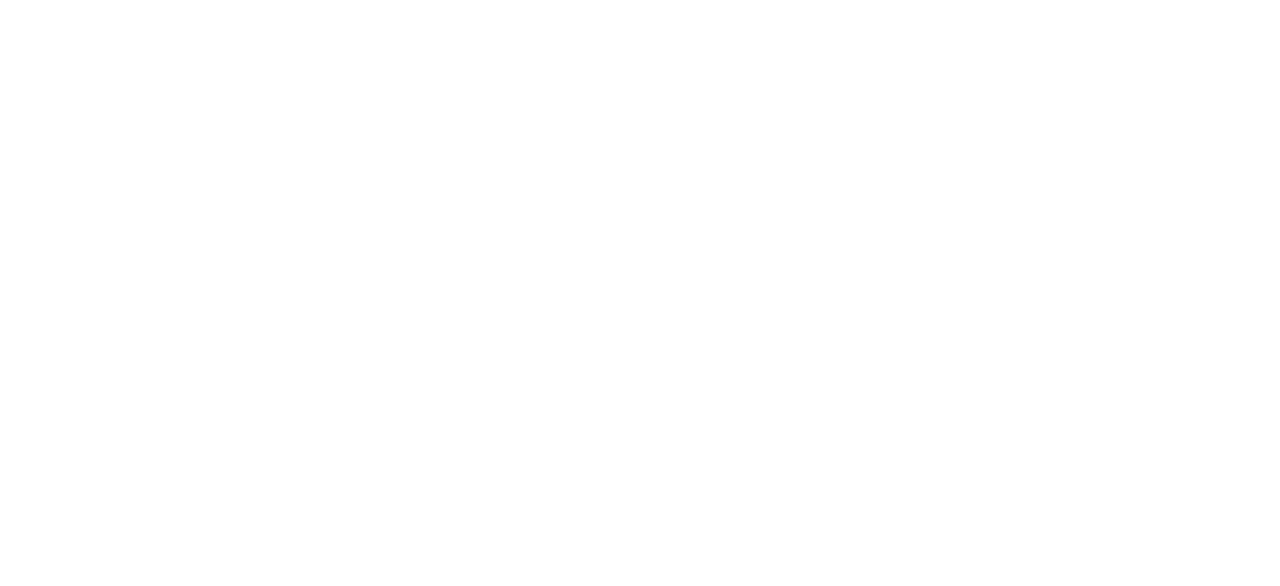
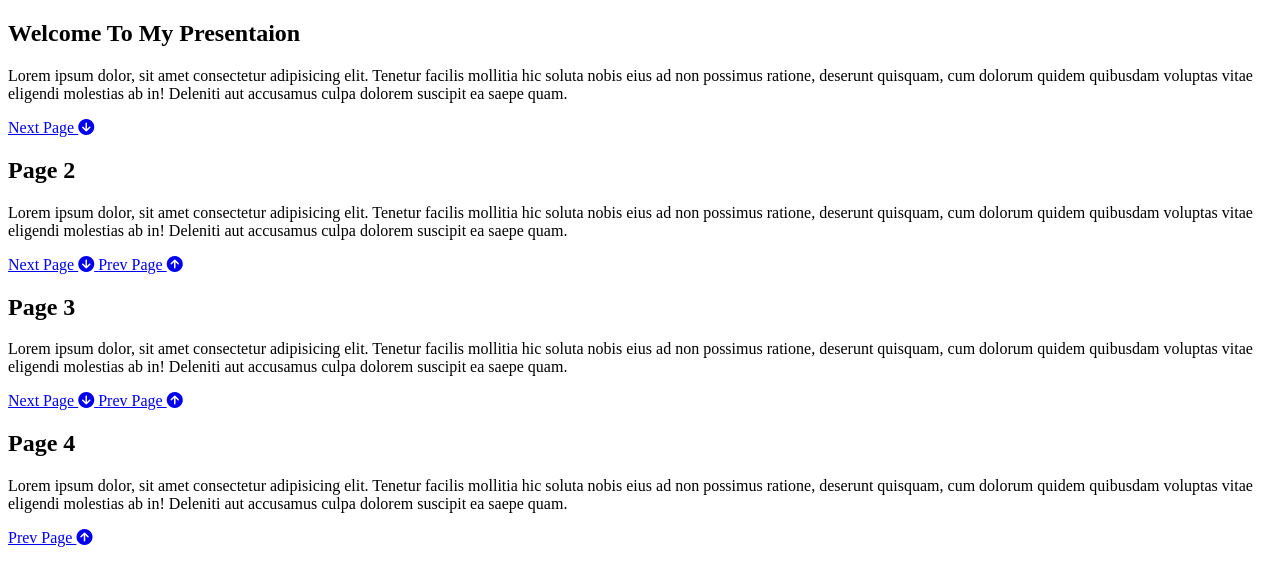
Before and after one commit to AHMED-SAFA/Saas, a plain HTML site: page index.html in a window 1280 px wide. Drawn offline with Linux system fonts and the light colour scheme.

Commit message:
editted pages

```diff
--- a/index.html
+++ b/index.html
@@ -1,12 +1,61 @@
 <!DOCTYPE html>
 <html lang="en">
+
 <head>
     <meta charset="UTF-8">
     <meta name="viewport" content="width=device-width, initial-scale=1.0">
+    <link rel="stylesheet" href="https://cdnjs.cloudflare.com/ajax/libs/font-awesome/6.5.1/css/all.min.css"
+        integrity="sha512-DTOQO9RWCH3ppGqcWaEA1BIZOC6xxalwEsw9c2QQeAIftl+Vegovlnee1c9QX4TctnWMn13TZye+giMm8e2LwA==">
     <title>Presentation</title>
 </head>
+
 <body>
+    <section id="page1">
+        <h1>Welcome To My Presentaion</h1>
+        <p>Lorem ipsum dolor, sit amet consectetur adipisicing elit. Tenetur facilis mollitia hic
+            soluta nobis eius ad non possimus ratione, deserunt quisquam, cum dolorum quidem quibusdam
+            voluptas vitae eligendi
+            molestias ab in! Deleniti aut accusamus culpa dolorem suscipit ea saepe quam.
+        </p>
+        <div>
+            <a href="#page-2" class="btn"> Next Page <i class="fas fa-arrow-circle-down"></i> </a>
+        </div>
+    </section>
+    <section id="page2">
+        <h1>Page 2</h1>
+        <p>Lorem ipsum dolor, sit amet consectetur adipisicing elit. Tenetur facilis mollitia hic
+            soluta nobis eius ad non possimus ratione, deserunt quisquam, cum dolorum quidem quibusdam
+            voluptas vitae eligendi
+            molestias ab in! Deleniti aut accusamus culpa dolorem suscipit ea saepe quam.
+        </p>
+        <div>
+            <a href="#page-3" class="btn"> Next Page <i class="fas fa-arrow-circle-down"></i> </a>
+            <a href="#page-1" class="btn"> Prev Page <i class="fas fa-arrow-circle-up"></i> </a>
+        </div>
+    </section>
+    <section id="page3">
+        <h1>Page 3</h1>
+        <p>Lorem ipsum dolor, sit amet consectetur adipisicing elit. Tenetur facilis mollitia hic
+            soluta nobis eius ad non possimus ratione, deserunt quisquam, cum dolorum quidem quibusdam
+            voluptas vitae eligendi
+            molestias ab in! Deleniti aut accusamus culpa dolorem suscipit ea saepe quam.
+        </p>
+        <div>
+            <a href="#page-4" class="btn"> Next Page <i class="fas fa-arrow-circle-down"></i> </a>
+            <a href="#page-2" class="btn"> Prev Page <i class="fas fa-arrow-circle-up"></i> </a>
+        </div>
+    </section>
+    <section id="page4">
+        <h1>Page 4</h1>
+        <p>Lorem ipsum dolor, sit amet consectetur adipisicing elit. Tenetur facilis mollitia hic
+            soluta nobis eius ad non possimus ratione, deserunt quisquam, cum dolorum quidem quibusdam
+            voluptas vitae eligendi
+            molestias ab in! Deleniti aut accusamus culpa dolorem suscipit ea saepe quam.
+        </p>
+        <div>
+            <a href="#page-3" class="btn"> Prev Page <i class="fas fa-arrow-circle-up"></i> </a>
+        </div>
+    </section>
+</body>
 
-
-</body>
 </html>
```
